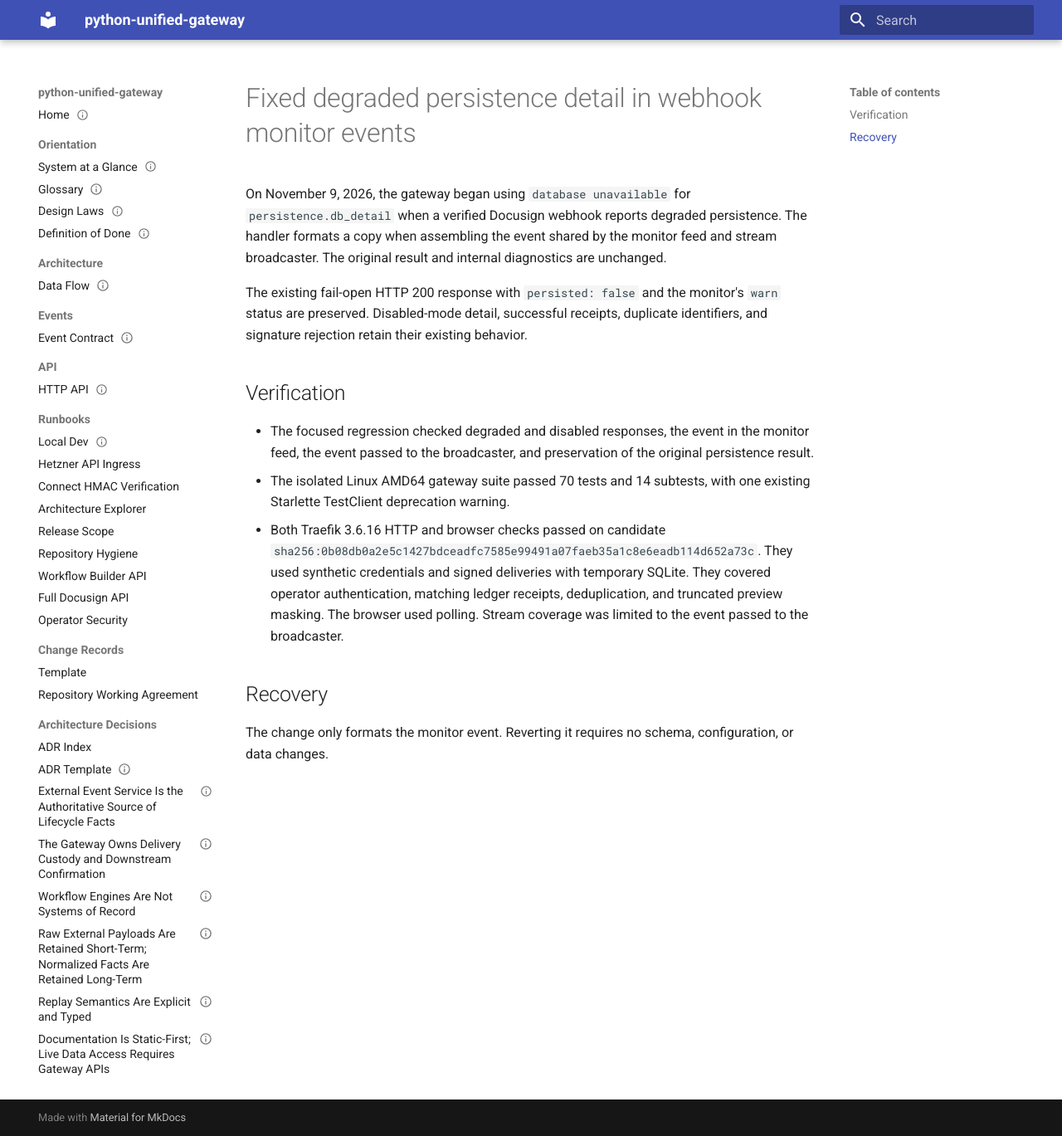
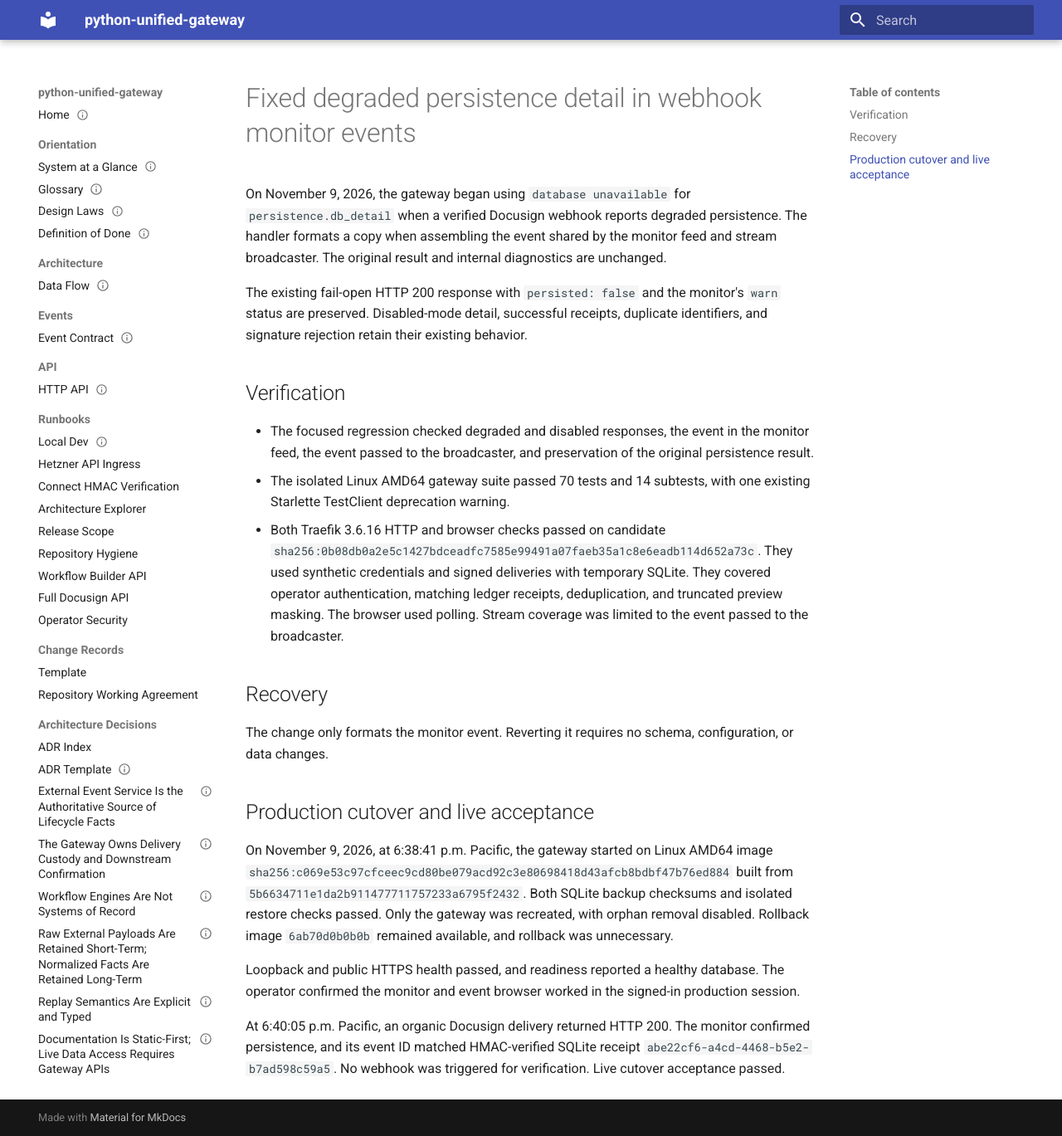
Before and after one commit to toms-iam-demos/python-unified-gateway, an MkDocs documentation site: the page built from docs/changes/2026-11-09-monitor-degraded-detail.md, in a window 1280 px wide and 1369 px high. Shown: the whole window at 83% size. Built offline with MkDocs 1.6.1 and Material for MkDocs 9.7.7, drawn with Linux system fonts in a browser that asks for light colours.

Commit message:
Record monitor cutover and live acceptance

```diff
--- a/docs/changes/2026-11-09-monitor-degraded-detail.md
+++ b/docs/changes/2026-11-09-monitor-degraded-detail.md
@@ -29,3 +29,22 @@ existing behavior.
 
 The change only formats the monitor event. Reverting it requires no
 schema, configuration, or data changes.
+
+## Production cutover and live acceptance
+
+On November 9, 2026, at 6:38:41 p.m. Pacific, the gateway started on
+Linux AMD64 image
+`sha256:c069e53c97cfceec9cd80be079acd92c3e80698418d43afcb8bdbf47b76ed884`
+built from `5b6634711e1da2b911477711757233a6795f2432`. Both SQLite backup
+checksums and isolated restore checks passed. Only the gateway was recreated,
+with orphan removal disabled. Rollback image `6ab70d0b0b0b` remained
+available, and rollback was unnecessary.
+
+Loopback and public HTTPS health passed, and readiness reported a healthy
+database. The operator confirmed the monitor and event browser worked in
+the signed-in production session.
+
+At 6:40:05 p.m. Pacific, an organic Docusign delivery returned HTTP 200.
+The monitor confirmed persistence, and its event ID matched HMAC-verified
+SQLite receipt `abe22cf6-a4cd-4468-b5e2-b7ad598c59a5`. No webhook was
+triggered for verification. Live cutover acceptance passed.
```
